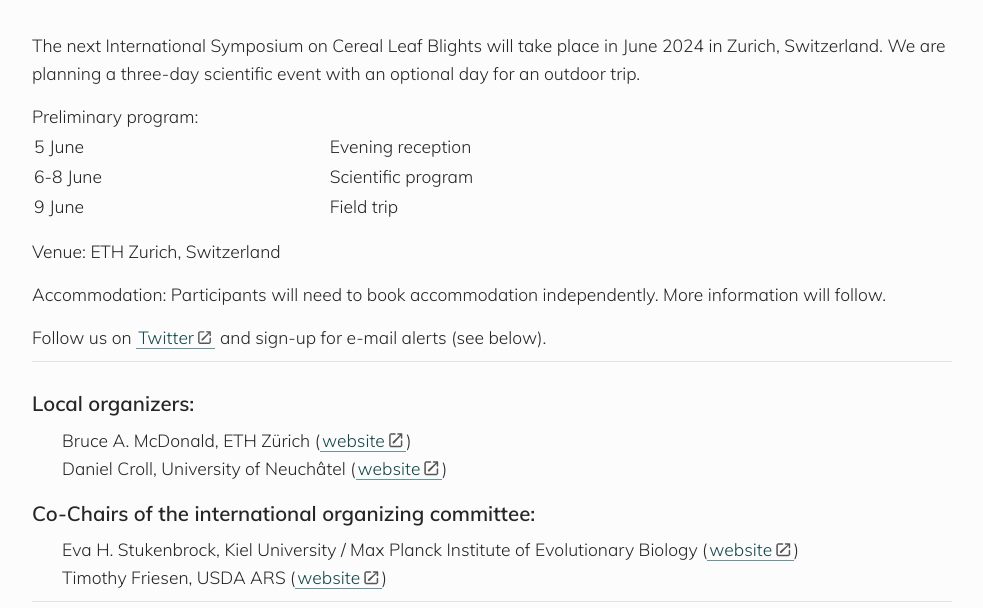
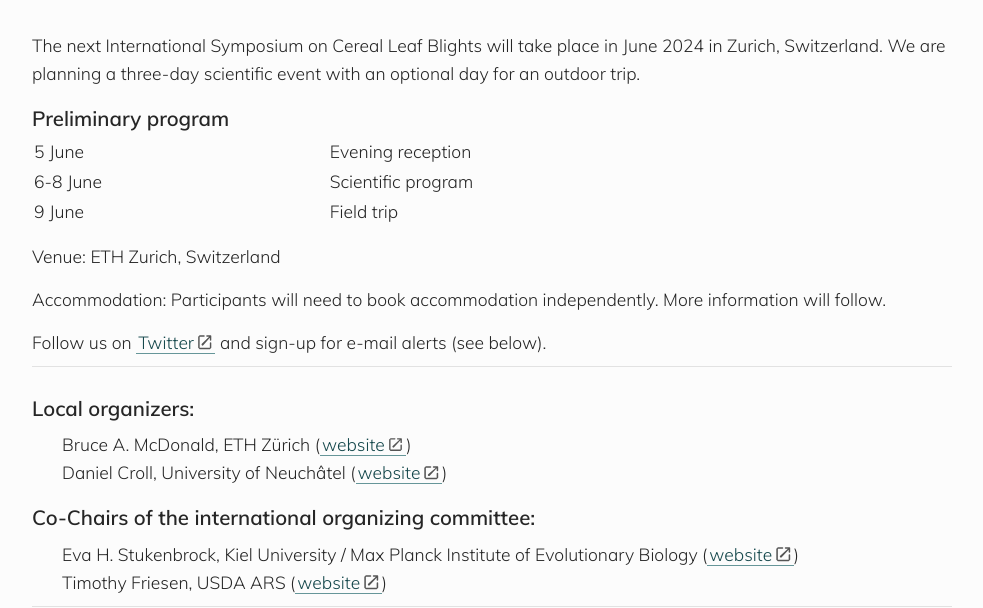
Before and after one commit to crolllab/isclb2024, a Jekyll site: the page built from index.md, in a window 1280 px wide, cut to the strip 529-1137 px from the top of the page. Shown: the whole strip, without its empty margins (148-1131 px from the left). Built offline with Jekyll 4.4.1, drawn with Linux system fonts in a browser that asks for light colours; some web fonts are replaced.

```diff
--- a/index.md
+++ b/index.md
@@ -23,7 +23,7 @@ description: International Symposium on Cereal Leaf Blights
 
 The next International Symposium on Cereal Leaf Blights will take place in June 2024 in Zurich, Switzerland. We are planning a three-day scientific event with an optional day for an outdoor trip.
 
-Preliminary program:
+### Preliminary program
 
 ---  |---
 5 June |Evening reception
```
